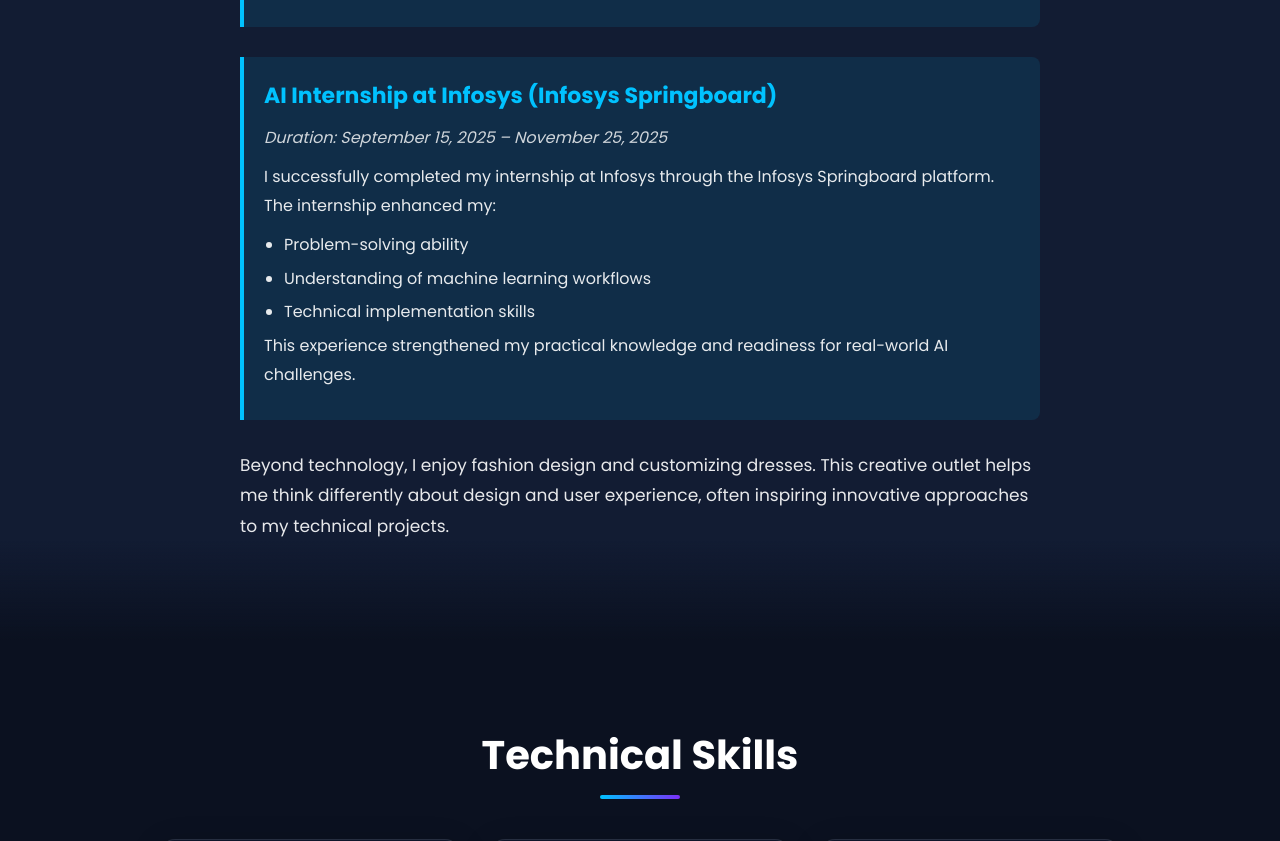
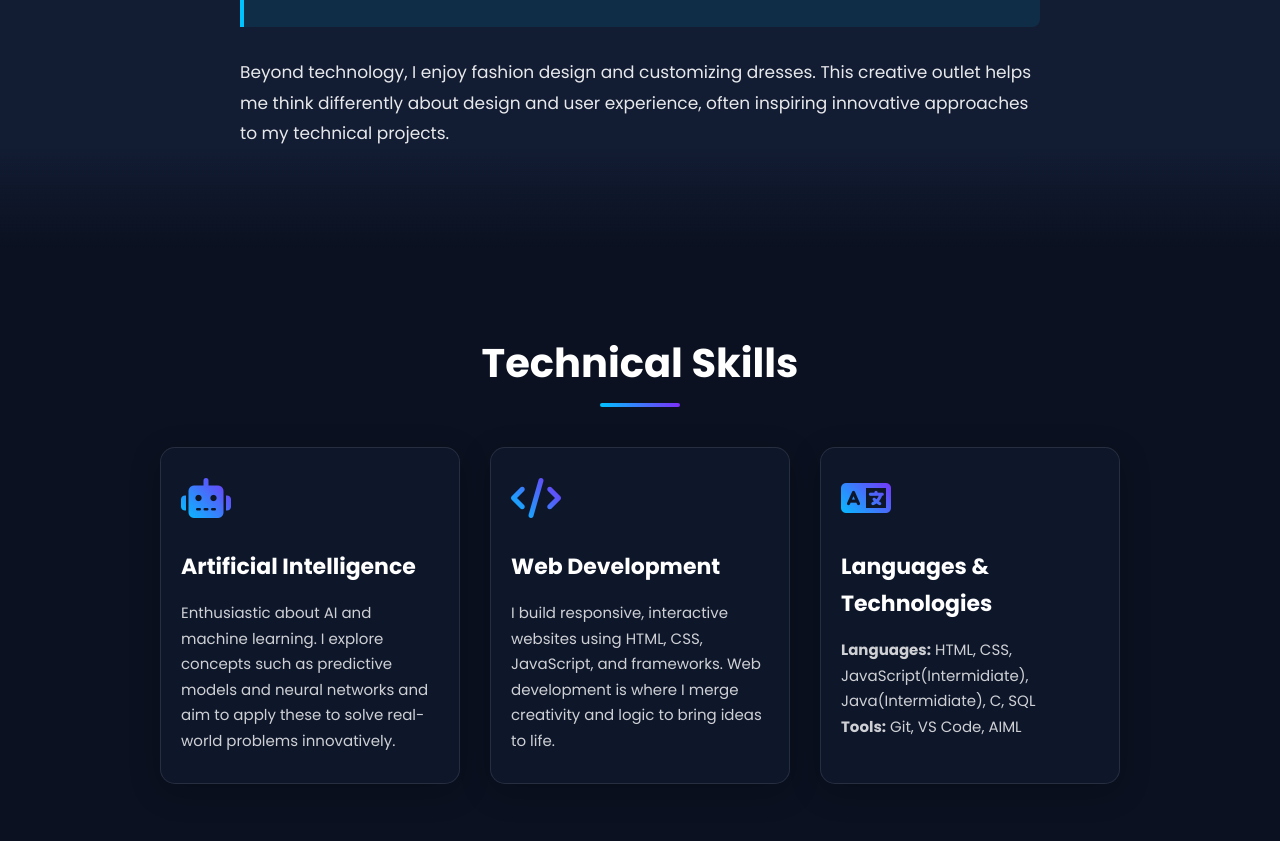
Before and after one commit to Ishwariya27/personal_website, a plain HTML site: page index.html in a window 1280 px wide. Shown: the part 1615-2456 px from the top of the page. Drawn offline with Linux system fonts and the light colour scheme.

Commit message:
Update index.html

```diff
--- a/index.html
+++ b/index.html
@@ -70,21 +70,7 @@
           This experience deepened my understanding of practical AI applications and reinforced my passion for intelligent systems.
         </p>
       </div>
-      <div class="internship">
-  <h3>AI Internship at Infosys (Infosys Springboard)</h3>
-  <p class="duration">Duration: September 15, 2025 – November 25, 2025</p>
-  <p>
-    I successfully completed my internship at Infosys through the Infosys Springboard platform. The internship enhanced my:
-  </p>
-  <ul>
-    <li>Problem-solving ability</li>
-    <li>Understanding of machine learning workflows</li>
-    <li>Technical implementation skills</li>
-  </ul>
-  <p>
-    This experience strengthened my practical knowledge and readiness for real-world AI challenges.
-  </p>
-</div>
+
       <p>
         Beyond technology, I enjoy fashion design and customizing dresses. This creative outlet helps me think differently about design and user experience, often inspiring innovative approaches to my technical projects.
       </p>
```
